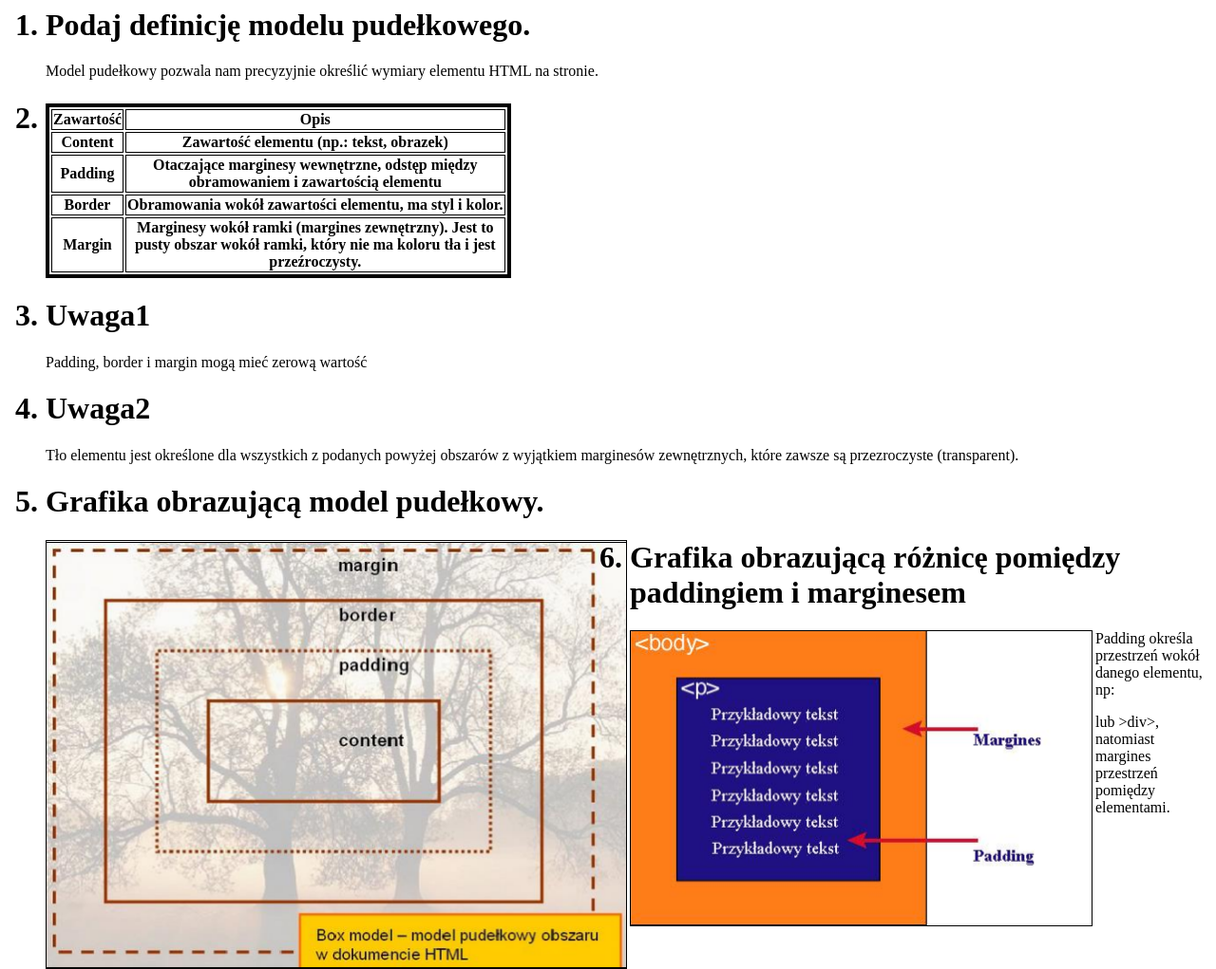
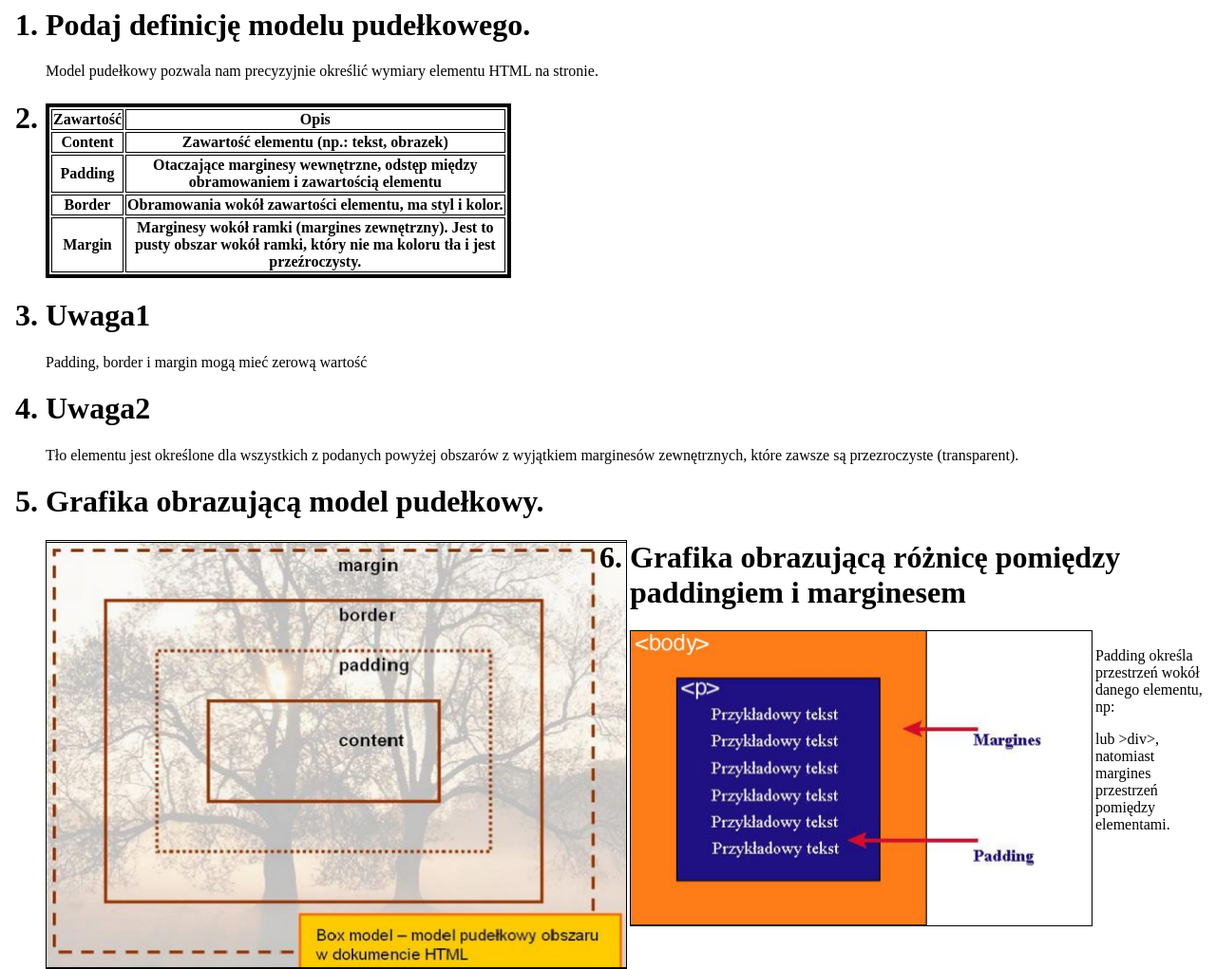
Before and after one commit to Rzodkiw/css, a plain HTML site: page zadanie32_duls.html in a window 1280 px wide. Shown: the whole page at 95% size. Drawn offline with Linux system fonts and the light colour scheme.

Commit message:
Update zadanie32_duls.html

```diff
--- a/zadanie32_duls.html
+++ b/zadanie32_duls.html
@@ -20,7 +20,7 @@ Tło elementu jest określone dla wszystkich z podanych powyżej obszarów z wyj
 <h1><li>Grafika obrazującą model pudełkowy.</li></h1>
 <IMG SRC="zdjęcie.bmp" ALIGN=left BORDER=1 WIDTH=610 HEIGHT=450 ALT="">
 <h1><li>Grafika obrazującą różnicę pomiędzy paddingiem i marginesem</li></h1>
-<IMG SRC="zdjęcie2.bmp" ALIGN=left BORDER=1 WIDTH=485 HEIGHT=310 ALT="">
+<IMG SRC="zdjęcie2.bmp" ALIGN=left BORDER=1 WIDTH=485 HEIGHT=310 ALT=""><br>
 Padding określa przestrzeń wokół danego elementu, np: <p> lub >div>, natomiast margines
 przestrzeń pomiędzy elementami.
 </ol>
```
